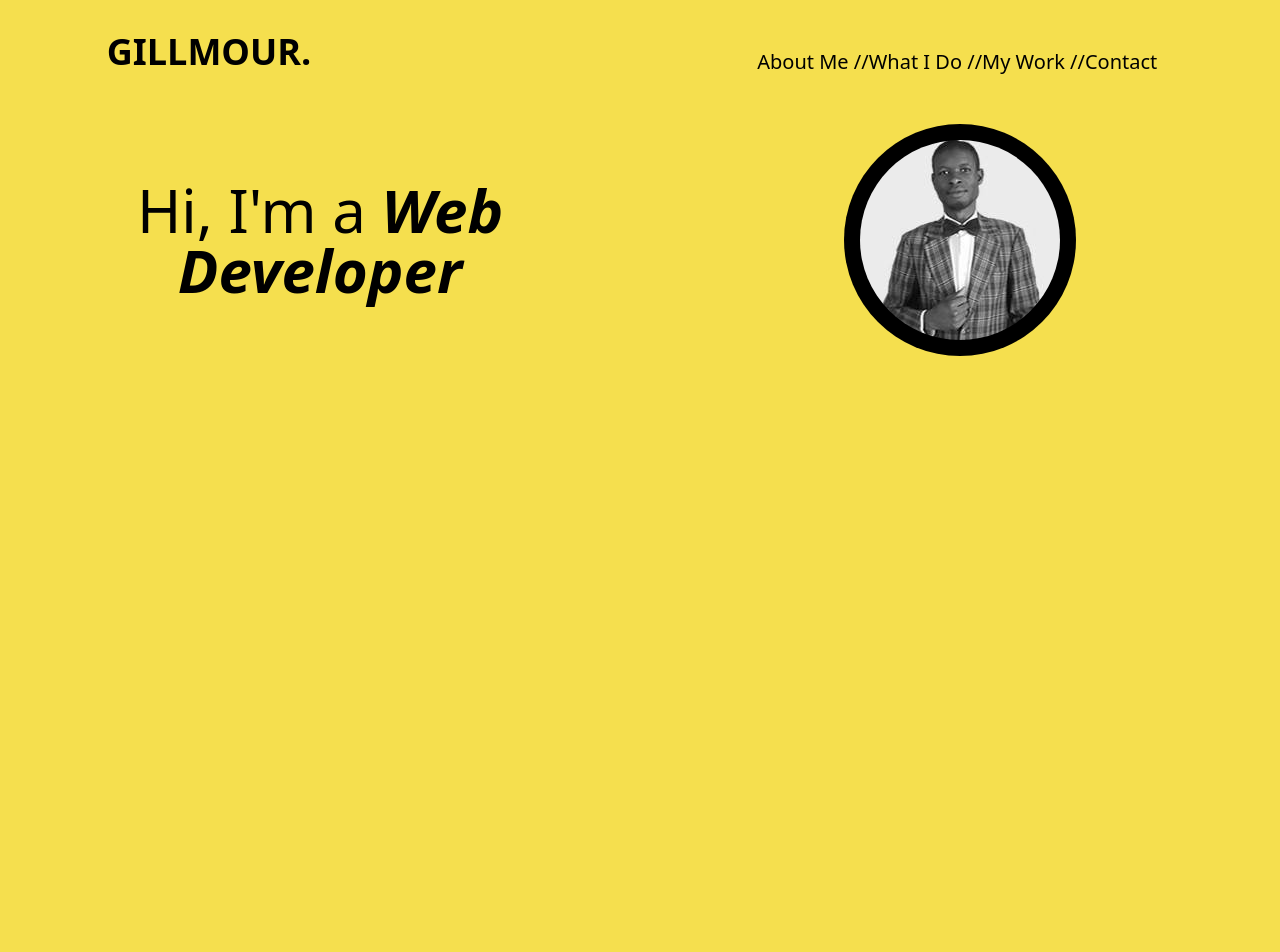
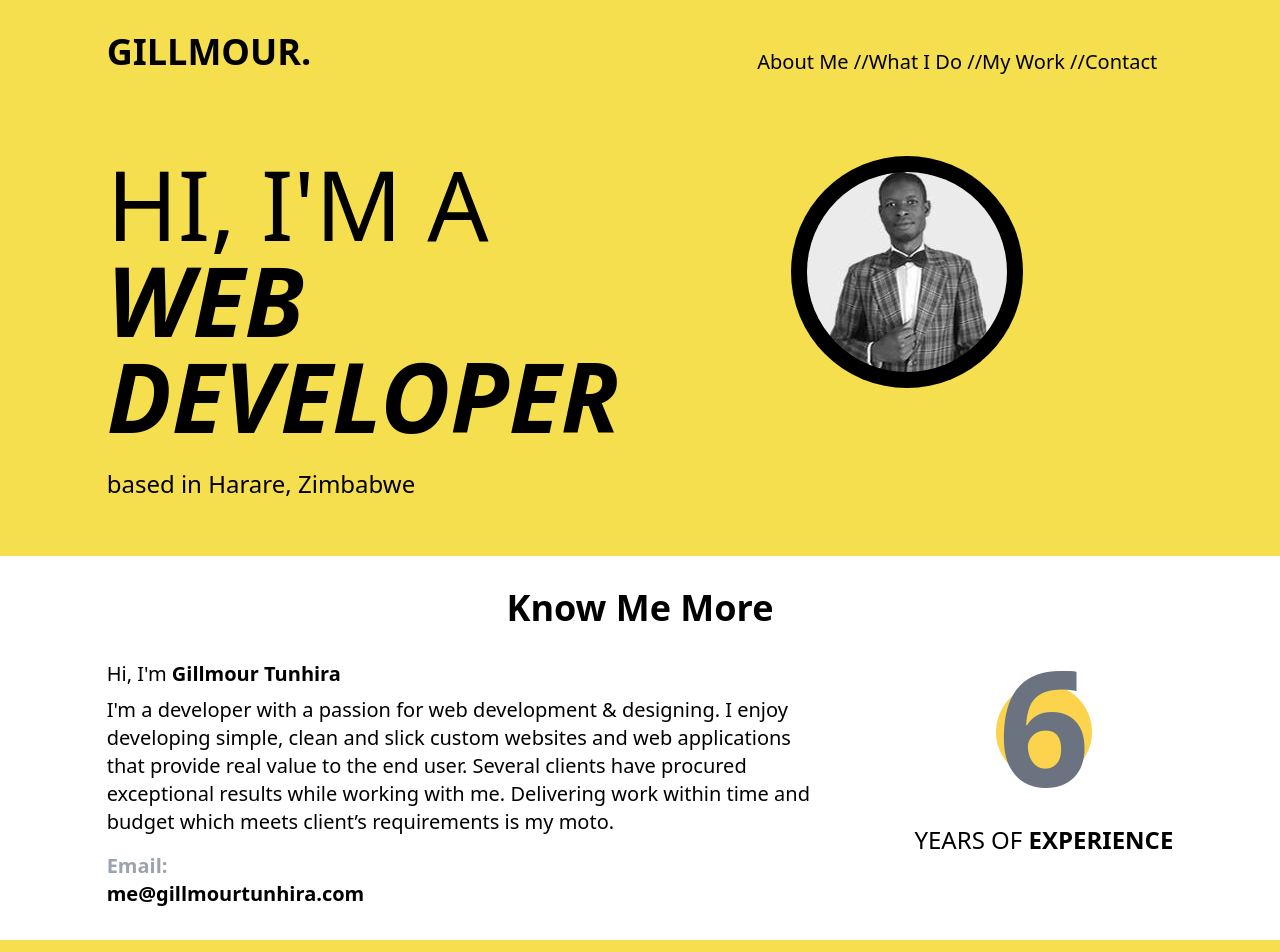
Before and after one commit to gillmourtunhira/myprofile, a Svelte app: page / in a window 1280 px wide. Shown: the top 952 px of the page. Before the commit the page ends 800 px from the top, so only its background shows below. Built offline with nearby package versions, Linux system fonts and the light colour scheme.

Commit message:
home layers stack

```diff
--- a/src/App.svelte
+++ b/src/App.svelte
@@ -37,9 +37,14 @@
 <!-- Header -->
 <!-- Hero -->
 <section>
-	<div class="grid grid-cols place-content-center lg:grid-cols-2 lg:place-content-between pt-8 w-full gap-y-4">
-		<div class="hero__title items-center order-last lg:order-first md:flex">
-			<h2 class="text-center text-6xl md:self-center">Hi, I'm a <span class="font-extrabold italic">Web Developer</span></h2>
+	<div class="grid grid-cols place-content-center lg:grid-cols-2 lg:place-content-between pt-8 lg:w-5/6 m-auto gap-y-4 my-8">
+		<div class="hero__title items-center order-last lg:order-first">
+			<div>
+				<h2 class="text-center lg:text-left text-6xl lg:text-8xl md:self-center uppercase">Hi, I'm a <span class="font-extrabold italic">Web Developer</span></h2>
+			</div>
+			<div>
+				<h4 class="text-2xl text-center lg:text-left my-6">based in Harare, Zimbabwe</h4>
+			</div>
 		</div>
 		<div class="hero__img rounded-full">
 			<img class="m-auto rounded-full p-4 bg-black" src="{profileImg}" alt="Gillmour Tunhira">
@@ -47,6 +52,29 @@
 	</div>
 </section>
 <!-- Hero -->
+<!-- About -->
+<section>
+	<div class="about__wrapper py-8 bg-white">
+		<div class="w-5/6 m-auto">
+			<h3 class="text-center text-4xl font-bold mb-6">Know Me More</h3>
+			<div class="about__content flex flex-col justify-between lg:flex-row">
+				<div class="text-xl lg:w-4/6">
+					<h4 class="my-2">Hi, I'm <span class="font-bold">Gillmour Tunhira</span></h4>
+					<p class="font-light">I'm a developer with a passion for web development & designing. I enjoy developing simple, clean and slick custom websites and web applications that provide real value to the end user. Several clients have procured exceptional results while working with me. Delivering work within time and budget which meets client’s requirements is my moto.</p>
+					<div class="mt-4">
+						<h4 class="text-gray-400 font-bold">Email:</h4>
+						<span class="font-bold">me@gillmourtunhira.com</span>
+					</div>
+				</div>
+				<div class="grid justify-items-center my-8">
+					<h5 class="font-bold bg-amber-300 p-4 rounded-full w-[6rem] h-[6rem] relative"><span class="absolute -bottom-[0.4em] right-[2px] text-gray-500 text-[10em]">6</span></h5>
+					<span class="uppercase text-2xl mt-6">Years of <b>Experience</b></span>
+				</div>
+			</div>
+		</div>
+	</div>
+</section>
+<!-- About -->
 
 <main>
 		<Router {routes} />
```
